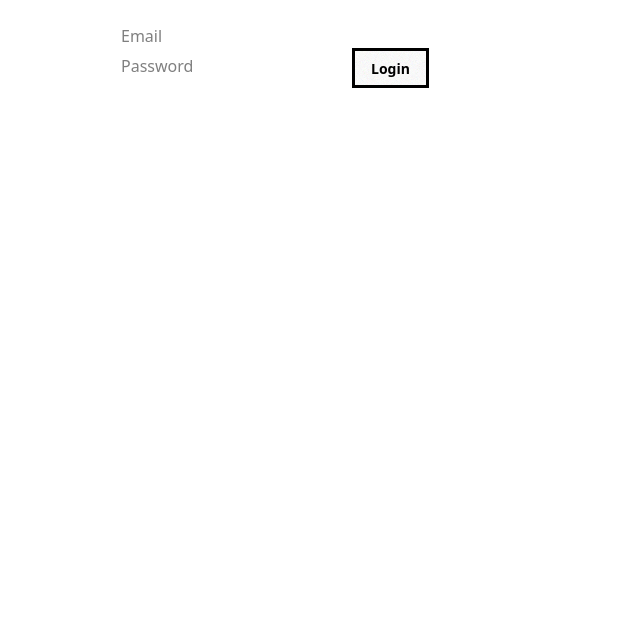
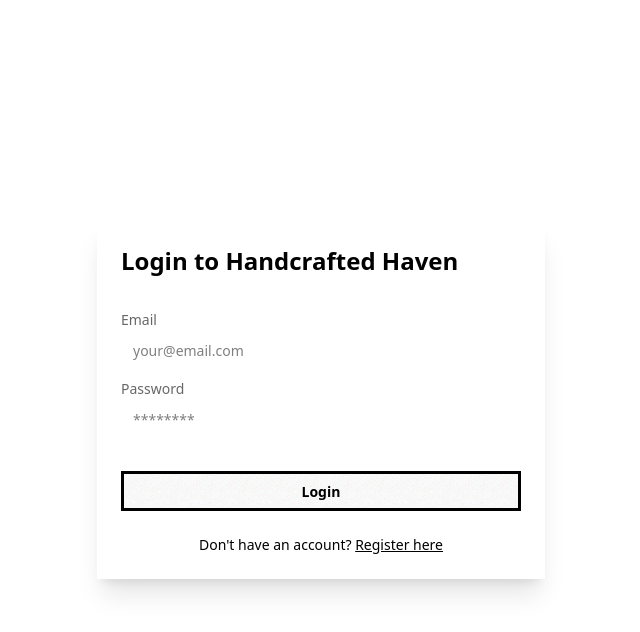
Before and after one commit to Uncore007/wdd430team12, a Next.js app in the folder handcrafted-haven/: page /login in a window 1280 px wide. Shown: the top 632 px of the page, without its empty margins (319-959 px from the left). Built offline with nearby package versions, Linux system fonts and the light colour scheme; a web font is replaced by a local one.

Commit message:
Update Login Page

```diff
--- a/handcrafted-haven/app/login/page.tsx
+++ b/handcrafted-haven/app/login/page.tsx
@@ -27,10 +27,53 @@ export default function Login() {
   }
 
   return (
-    <form onSubmit={handleLogin} className="max-w-md mx-auto p-6">
-      <input type="email" placeholder="Email" value={email} onChange={(e) => setEmail(e.target.value)} required />
-      <input type="password" placeholder="Password" value={password} onChange={(e) => setPassword(e.target.value)} required />
-      <button type="submit" className="btn">Login</button>
-    </form>
+    <div className="min-h-screen flex items-center justify-center bg-base-200">
+      <div className="card w-full max-w-md shadow-xl bg-base-100">
+        <form onSubmit={handleLogin} className="card-body">
+          <h2 className="card-title text-2xl font-bold text-center mb-6">
+            Login to Handcrafted Haven
+          </h2>
+          <div className="form-control">
+            <label className="label">
+              <span className="label-text">Email</span>
+            </label>
+            <input
+              type="email"
+              placeholder="your@email.com"
+              value={email}
+              onChange={(e) => setEmail(e.target.value)}
+              required
+              className="input input-bordered w-full"
+            />
+          </div>
+          <div className="form-control">
+            <label className="label">
+              <span className="label-text">Password</span>
+            </label>
+            <input
+              type="password"
+              placeholder="********"
+              value={password}
+              onChange={(e) => setPassword(e.target.value)}
+              required
+              className="input input-bordered w-full"
+            />
+          </div>
+          <div className="form-control mt-6">
+            <button type="submit" className="btn btn-primary w-full">
+              Login
+            </button>
+          </div>
+          <div className="text-center mt-4">
+            <p className="text-sm">
+              Don&apos;t have an account?{" "}
+              <a href="/register" className="link link-primary">
+                Register here
+              </a>
+            </p>
+          </div>
+        </form>
+      </div>
+    </div>
   );
 }
--- a/handcrafted-haven/tailwind.config.js
+++ b/handcrafted-haven/tailwind.config.js
@@ -1,11 +1,15 @@
-// /** @type {import('tailwindcss').Config} */
-// module.exports = {
-//   content: [""],
-//   theme: {
-//     extend: {},
-//   },
-//   plugins: [require("daisyui")], // ✅ Correct way to import DaisyUI
-//   daisyui: {
-//     themes: ["cupcake"], // ✅ Enables the "cupcake" theme
-//   },
-// };
+/** @type {import('tailwindcss').Config} */
+module.exports = {
+  content: [
+    "./app/**/*.{js,ts,jsx,tsx,mdx}",
+    "./components/**/*.{js,ts,jsx,tsx,mdx}",
+    "./ui/**/*.{js,ts,jsx,tsx,mdx}",
+  ],
+  theme: {
+    extend: {},
+  },
+  plugins: [require("daisyui")],
+  daisyui: {
+    themes: ["cupcake"],
+  },
+};
```
